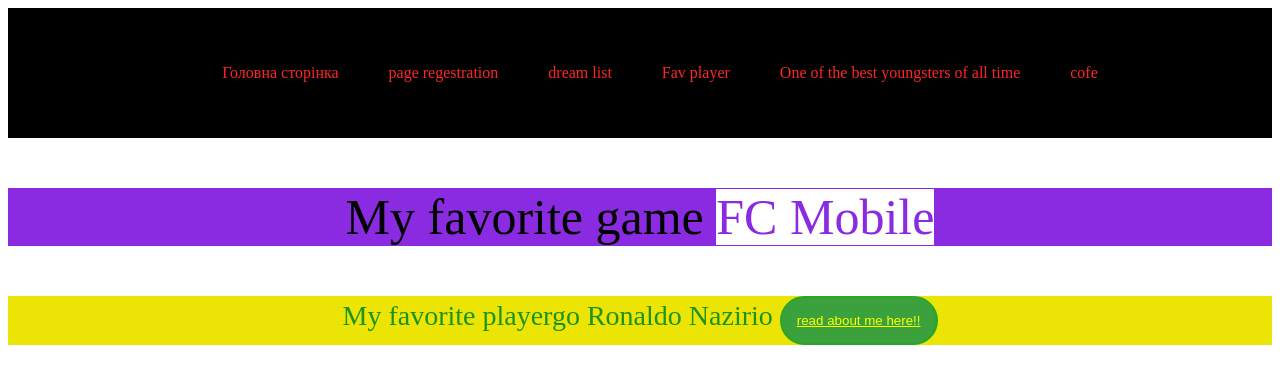
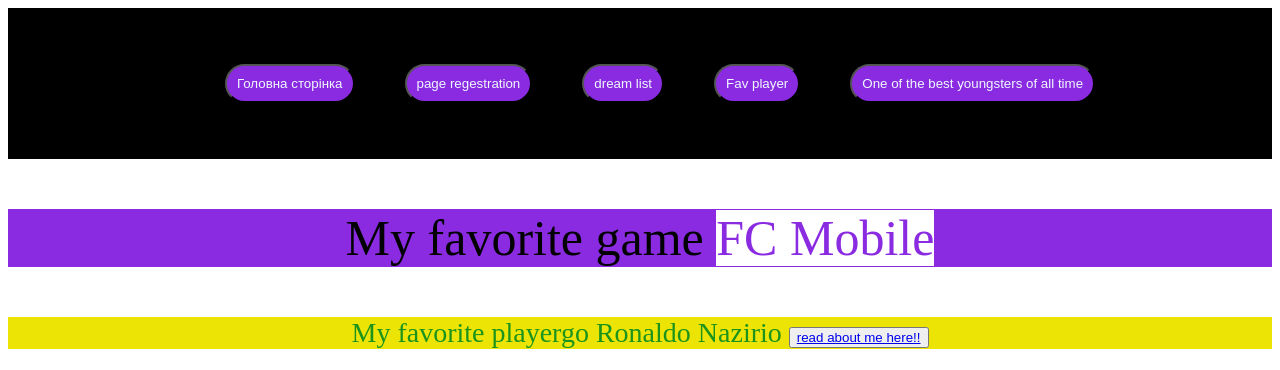
Before and after one commit to zonti-765/Trading-facts, a plain HTML site: page favgamer9/favgame.html in a window 1280 px wide. Shown: the top 370 px of the page. Drawn offline with Linux system fonts and the light colour scheme; grey boxes are pictures that could not be loaded.

Commit message:
add buttons

```diff
--- a/favgamer9/favgame.html
+++ b/favgamer9/favgame.html
@@ -11,12 +11,12 @@
 
     <nav id="nav">
         <ul id="list">
-          <li><a href='../index.html'>Головна сторінка</a></li>
-          <li><a href='../form.html'>page regestration</a></li>
-          <li><a href='../list main/list.html'>dream list</a></li>
-          <li><a href='favgamer9/favgame.html'>Fav player </a></li>
-          <li><a href='../Mbapé/Mbape.html'>One of the best youngsters of all time</a></li>
-          <li><a href='../cofe.html'>cofe</a></li>
+          <li><a href='../index.html'><button class="bbbutton">Головна сторінка</button> </a></li>
+          <li><a href='../form.html'><button class="bbbutton">page regestration</button></a></li>
+          <li><a href='../list main/list.html'><button class="bbbutton">dream list</button> </a></li>
+          <li><a href='favgamer9/favgame.html'><button class="bbbutton">Fav player</button>  </a></li>
+          <li><a href='../Mbapé/Mbape.html'><button class="bbbutton">One of the best youngsters of all time</button> </a></li>
+
          </ul>
       </nav><p id="game">
     My favorite game <span class="Answer">FC Mobile</span>
--- a/favgamer9/favgamer9style/style.css
+++ b/favgamer9/favgamer9style/style.css
@@ -11,21 +11,3 @@
     color:rgb(28, 148, 28);
     background-color: rgb(235, 228, 5);
     font-size: 28px;}
-
-
-    button{
-      background-color: rgb(58, 161, 61);
-border: 2px solid rgb(40, 166, 42);
-border-radius: 45px;
-padding: 15px;
-}
-
-button:hover{
-    background-color: rgb(73, 4, 246);
-    border: 2px solid rgb(223, 216, 223);
-    border-radius: 45px;
-    padding: 15px;
-    }
-
-    a{
-       color: yellow}
--- a/list main/stylelist/list.css
+++ b/list main/stylelist/list.css
@@ -1,16 +1,4 @@
-button{
-background-color: black;
-border: 2px solid rgb(40, 70, 157);
-border-radius: 45px;
-padding: 15px;
-}
 
-button:hover{
-    background-color: rgb(73, 4, 246);
-    border: 2px solid rgb(223, 216, 223);
-    border-radius: 45px;
-    padding: 15px;
-    }
 
     a{
        color: white
```
Also changed, not shown: Mbapé/Mbape.html (+5 -6 lines), list main/list.html (+5 -6 lines).
